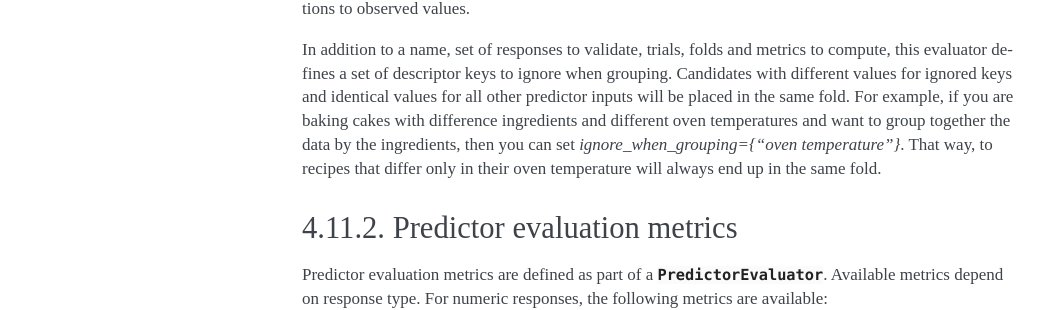
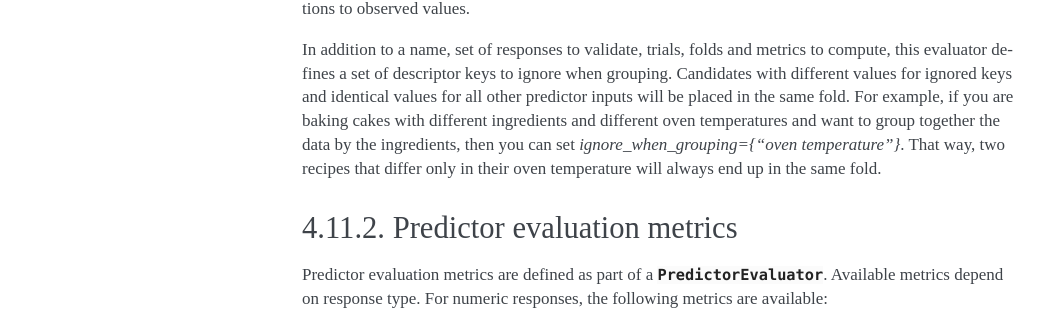
Before and after one commit to CitrineInformatics/citrine-python, a Sphinx documentation site: the page built from docs/source/workflows/predictor_evaluation_workflows.rst, in a window 1280 px wide and 900 px high, scrolled down 397 px. Shown: the part 220-530 px from the top of the window, without its empty margins (106-1152 px from the left). Built offline with Sphinx 7.4.7, drawn with Linux system fonts in a browser that asks for light colours.

Commit message:
Apply suggestions from code review
Co-authored-by: sdedkins <s.d.edkins@gmail.com>
Co-authored-by: bfolie <bfolie@citrine.io>

```diff
--- a/docs/source/workflows/predictor_evaluation_workflows.rst
+++ b/docs/source/workflows/predictor_evaluation_workflows.rst
@@ -26,9 +26,9 @@ Metrics are computed by comparing the model's predictions to observed values.
 
 In addition to a name, set of responses to validate, trials, folds and metrics to compute, this evaluator defines a set of descriptor keys to ignore when grouping.
 Candidates with different values for ignored keys and identical values for all other predictor inputs will be placed in the same fold.
-For example, if you are baking cakes with difference ingredients and different oven temperatures and want to group together the data by the ingredients, then
+For example, if you are baking cakes with different ingredients and different oven temperatures and want to group together the data by the ingredients, then
 you can set `ignore_when_grouping={"oven temperature"}`.
-That way, to recipes that differ only in their oven temperature will always end up in the same fold.
+That way, two recipes that differ only in their oven temperature will always end up in the same fold.
 
 Predictor evaluation metrics
 ----------------------------
```
Also changed, not shown: 1 other file.
